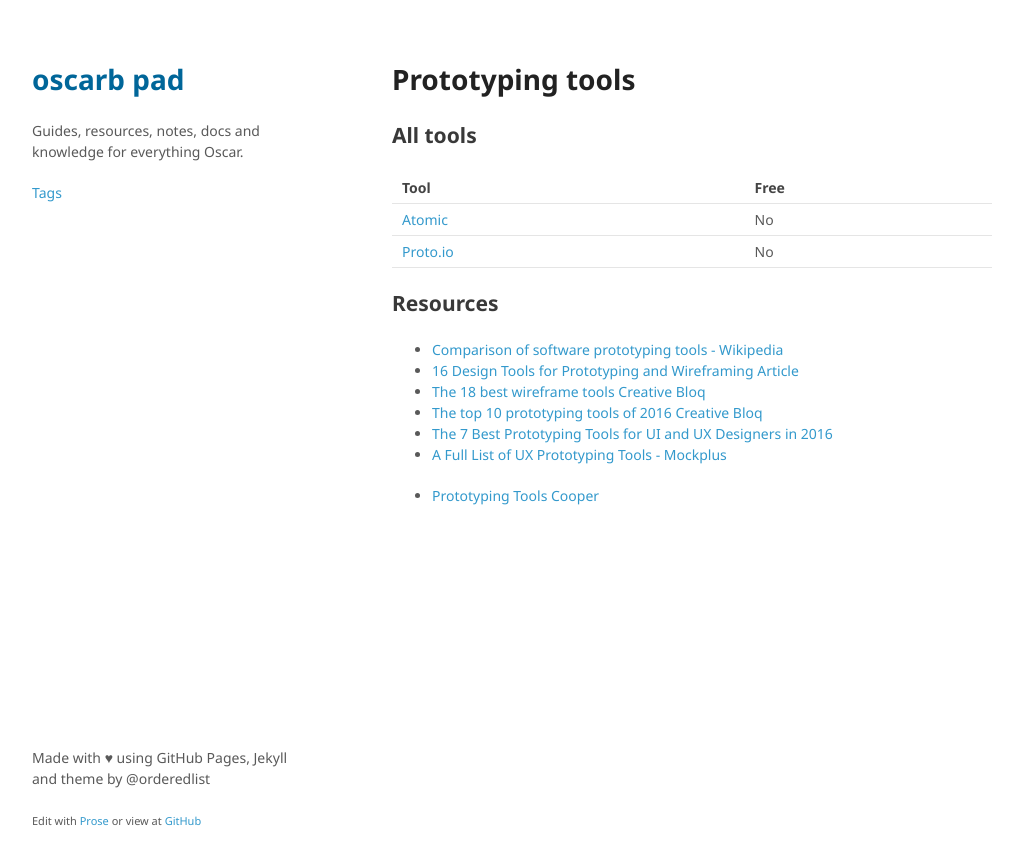
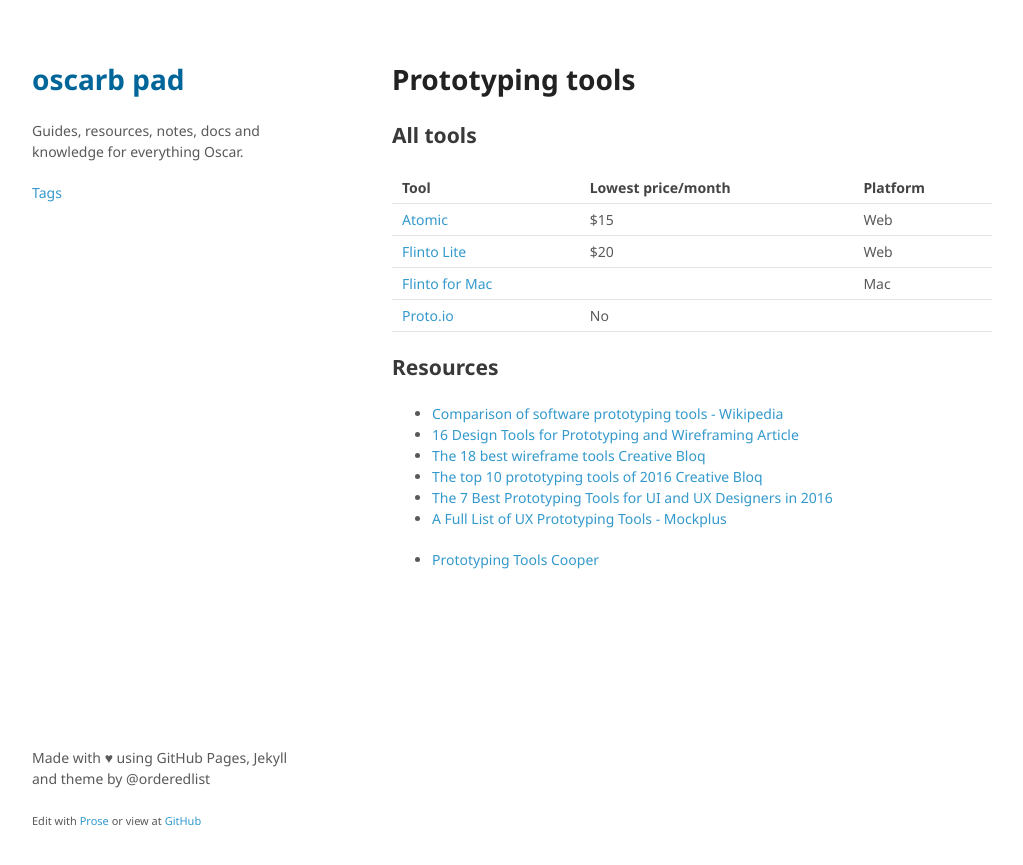
Before and after one commit to oscarb/pad, a Jekyll site: the page built from _docs/prototyping.md, in a window 1280 px wide. Shown: the top 865 px of the page, without its empty margins (128-1151 px from the left). Built offline with Jekyll 4.4.1, drawn with Linux system fonts in a browser that asks for light colours; some web fonts are replaced.

Commit message:
Updated prototyping.md

```diff
--- a/_docs/prototyping.md
+++ b/_docs/prototyping.md
@@ -13,10 +13,12 @@ published: true
 
 
 
-Tool | Free
------|-----
-[Atomic](https://atomic.io/) | No
-[Proto.io](https://proto.io/) | No
+Tool | Lowest price/month | Platform
+-----|------|---------
+[Atomic](https://atomic.io/) | $15 | Web
+[Flinto Lite](https://www.flinto.com/) | $20 | Web
+[Flinto for Mac](https://www.flinto.com/mac) |  | Mac
+[Proto.io](https://proto.io/) | No |
 
 
 
```
